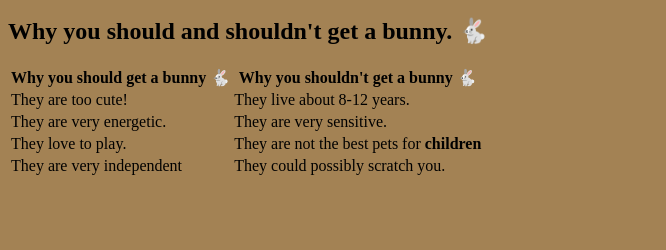
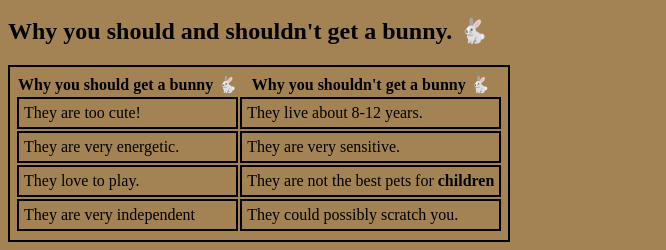
Before and after one commit to chiaragdovinova/Chiara-Website, a plain HTML site: page index.html in a window 1280 px wide. Shown: the part 569-819 px from the top of the page, without its empty margins (0-666 px from the left). Drawn offline with Linux system fonts and the light colour scheme.

Commit message:
Update index.html

```diff
--- a/index.html
+++ b/index.html
@@ -4,7 +4,7 @@
 body {
   background-color: #a38254; ;
 }
-
+table,td {border: solid 2px black; padding: 5px; spacing: 5px;}
 </style>
 </html>
     <h1> <strong> Bunnies  🐰  🐇</strong></h1>
```
